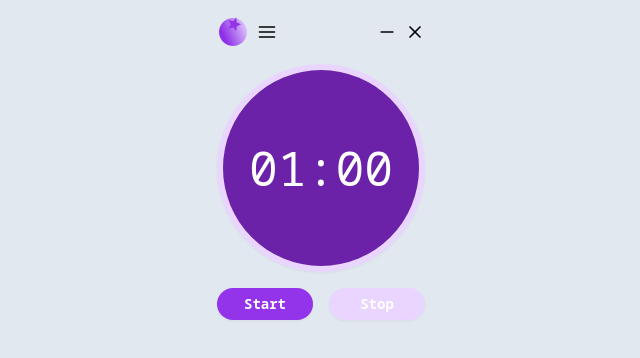
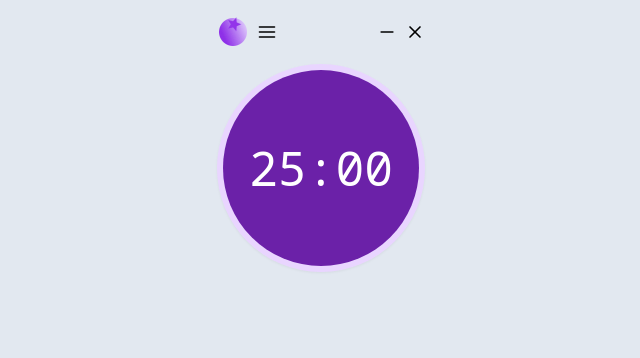
Before and after one commit to Johnny9Rodriguez/pomodoro-react, a React (Create React App) app: page / in a window 1280 px wide. Shown: the top 358 px of the page, without its empty margins (319-959 px from the left). Built offline with nearby package versions, Linux system fonts and the light colour scheme.

Commit message:
remove all logic

```diff
--- a/src/components/Clock.jsx
+++ b/src/components/Clock.jsx
@@ -1,25 +1,10 @@
-import React, { useEffect, useState } from 'react';
+import React from 'react';
 
-function Clock({ time }) {
-    const [displayTime, setDisplayTime] = useState('01:00');
-
-    useEffect(() => {
-        const renderDisplayTime = () => {
-            const min = Math.floor(time / 60);
-            const sec = time % 60;
-
-            const dMin = min < 10 ? '0' + min : min;
-            const dSec = sec < 10 ? '0' + sec : sec;
-
-            setDisplayTime(`${dMin}:${dSec}`);
-        };
-        renderDisplayTime();
-    }, [time]);
-
+function Clock() {
     return (
         <div className='relative flex justify-center items-center w-52 h-52 drop-shadow-sm'>
             <div className='z-50 noto-sans-mono font-light text-5xl text-white'>
-                {displayTime}
+                25:00
             </div>
             <div className='absolute z-40 p-1.5 w-full h-full'>
                 <div className='w-full h-full rounded-full bg-purple-800' />
--- a/src/components/Timer.jsx
+++ b/src/components/Timer.jsx
@@ -1,44 +1,12 @@
-import React, { useEffect, useState } from 'react';
+import React from 'react';
 import Clock from './Clock';
 import TimerButtons from './TimerButtons';
 
 function Timer() {
-    const [timer, setTimer] = useState(null);
-    const [time, setTime] = useState(1 * 60);
-
-    useEffect(() => {
-        return () => {
-            if (timer) clearInterval(timer);
-        };
-    }, [timer]);
-
-    const startTimer = () => {
-        const interval = setInterval(() => {
-            setTime((prevTime) => prevTime - 1);
-        }, 1000);
-
-        setTimer(interval);
-    };
-
-    const pauseTimer = () => {
-        if (timer) {
-            clearInterval(timer);
-            setTimer(null);
-        }
-    };
-
-    const stopTimer = () => {
-        if (timer) {
-            clearInterval(timer);
-            setTimer(null);
-            setTime(1 * 60);
-        }
-    };
-
     return (
         <div className='flex flex-col gap-4'>
-            <Clock time={time} />
-            <TimerButtons startTimer={startTimer} pauseTimer={pauseTimer} stopTimer={stopTimer} />
+            <Clock />
+            <TimerButtons />
         </div>
     );
 }
--- a/src/components/TimerButtons.jsx
+++ b/src/components/TimerButtons.jsx
@@ -1,39 +1,20 @@
-import React, { useState } from 'react';
+import React from 'react';
 
-function TimerButtons({ startTimer, pauseTimer, stopTimer }) {
-    const [isActive, setIsActive] = useState(false);
-    const [isRunning, setIsRunning] = useState(false);
+function TimerButtons() {
+    // const btnNormal =
+    //     'w-1/2 flex-shrink bg-purple-600 py-1.5 rounded-full drop-shadow-sm';
+    // const btnHover = 'hover:bg-purple-800';
+    // const btnStop = isActive ? 'hover:bg-purple-800' : '!bg-purple-200';
 
-    const handleStart = () => {
-        startTimer();
-        setIsActive(true);
-        setIsRunning(true);
-    };
-
-    const handlePause = () => {
-        pauseTimer();
-        setIsRunning(false);
-    };
-
-    const handleStop = () => {
-        stopTimer();
-        setIsActive(false);
-        setIsRunning(false);
-    };
-
-    const btnNormal = 'w-1/2 flex-shrink bg-purple-600 py-1.5 rounded-full drop-shadow-sm';
-    const btnHover = 'hover:bg-purple-800';
-    const btnStop = isActive ? 'hover:bg-purple-800' : '!bg-purple-200';
-
-    const btnStyle = { transition: 'background-color 0.2s ease-in-out' };
+    // const btnStyle = { transition: 'background-color 0.2s ease-in-out' };
 
     return (
         <div className='flex gap-4 justify-center text-white text-sm noto-sans-mono font-bold'>
-            {!isRunning ? (
+            {/* {!isRunning ? (
                 <button
                     className={`${btnNormal} ${btnHover}`}
                     style={btnStyle}
-                    onClick={handleStart}
+                    onClick={startTimer}
                 >
                     Start
                 </button>
@@ -41,7 +22,7 @@ function TimerButtons({ startTimer, pauseTimer, stopTimer }) {
                 <button
                     className={`${btnNormal} ${btnHover}`}
                     style={btnStyle}
-                    onClick={handlePause}
+                    onClick={pauseTimer}
                 >
                     Pause
                 </button>
@@ -49,10 +30,10 @@ function TimerButtons({ startTimer, pauseTimer, stopTimer }) {
             <button
                 className={`${btnNormal} ${btnStop}`}
                 style={btnStyle}
-                onClick={handleStop}
+                onClick={stopTimer}
             >
                 Stop
-            </button>
+            </button> */}
         </div>
     );
 }
```
